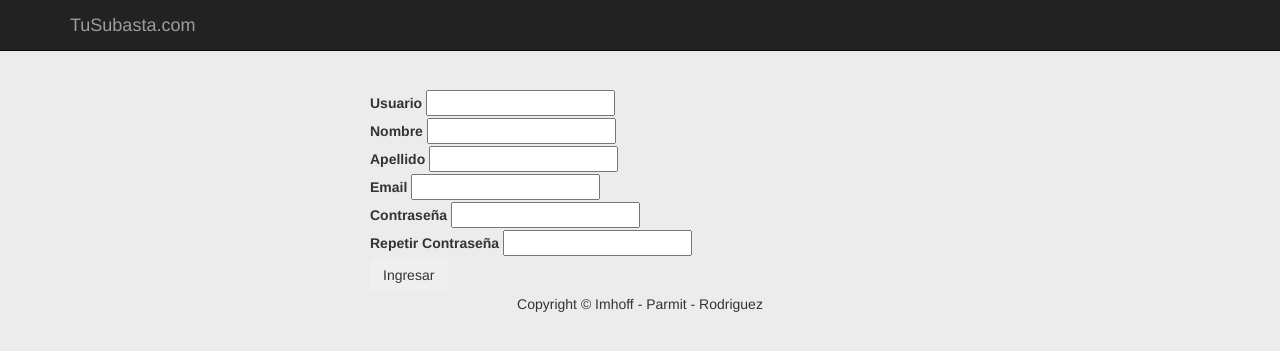
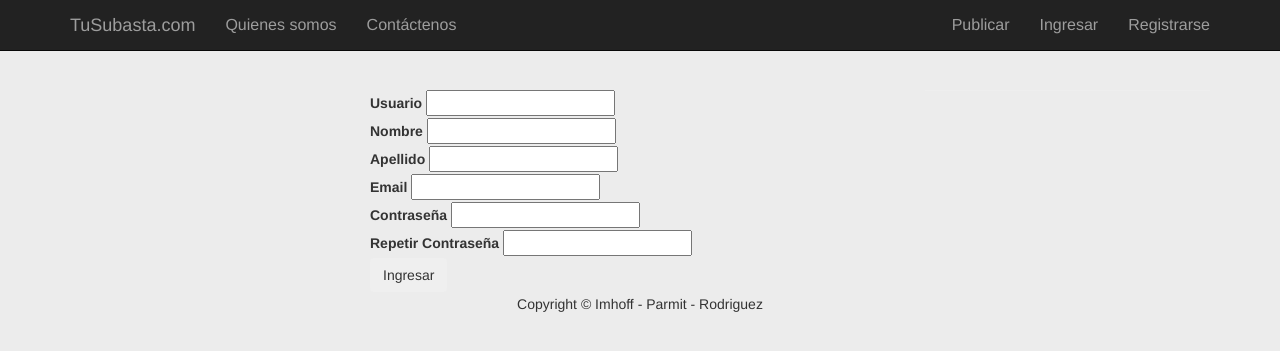
Before and after one commit to d22m9p92/IngWeb, a Django app: page /registrar/ in a window 1280 px wide. Shown: the top 351 px of the page. Run offline with Django 3.2, Linux system fonts and the light colour scheme; some libraries are stand-ins or nearby versions.

Commit message:
Template registracion

```diff
--- a/tusubasta/login/urls.py
+++ b/tusubasta/login/urls.py
@@ -12,6 +12,7 @@ urlpatterns = [
     url(r'^registrar/$', views.registrar),
     url(r'^login/$', LoginView.as_view()),
     url(r'^confirmar/(?P<activacion_token>\w+)/', views.confirmar),
+    url(r'^validacionmail/$', views.validacionmail),
     #url(r'^editarperfil/$', LoginView.as_view()),
 
 ]
--- a/tusubasta/login/views.py
+++ b/tusubasta/login/views.py
@@ -77,7 +77,7 @@ def registrar(request):
             perfil.save()
 
             #send_registration_confirmation(user)
-            return HttpResponseRedirect("/")
+            return HttpResponseRedirect("/validacionmail/")
         else:
             return('contraseña incorreca')
         #else:
@@ -93,3 +93,7 @@ def confirmar(request, activacion_token):
     user.is_active  = True
     user.save()
     return HttpResponseRedirect("/")
+
+
+def validacionmail(request):
+    return render(request, 'validacionmail.html')
--- a/tusubasta/templates/base.html
+++ b/tusubasta/templates/base.html
@@ -22,6 +22,8 @@
 
 <body id="page-top" class="index">
 
+
+    </script>
     <!-- Navigation -->
     <nav class="navbar navbar-inverse navbar-fixed-top" role="navigation">
         <div class="container">
@@ -35,14 +37,51 @@
                 </button>
                 <a class="navbar-brand page-scroll" href="/">TuSubasta.com</a>
             </div>
-            <!-- Collect the nav links, forms, and other content for toggling -->
-            <!-- /.navbar-collapse -->
+            <div class="collapse navbar-collapse" id="bs-example-navbar-collapse-1">
+                <ul class="nav navbar-nav">
+                    <li>
+                        <a href="#">Quienes somos</a>
+                    </li>
+                    <li>
+                        <a href="#">Contáctenos</a>
+                    </li>
+                </ul>
+                <div class="collapse navbar-collapse" id="bs-example-navbar-collapse-1">
+                <ul class="nav navbar-nav navbar-right">
+                    <li class="hidden">
+                        <a href="#page-top"></a>
+                    </li>
+                    {% if request.user.is_authenticated %}
+                    <li>
+                        <a href="/nuevasubasta/">Publicar</a>
+                    </li>
+                    <li>
+                        <a href="/editarperfil/">Mi Perfil</a>
+                    </li>
+                     <li>
+                        <a href="/logout/">Salir</a>
+                    </li>
+                    {% else %}
+                    <li>
+                        <a href="/nuevasubasta/">Publicar</a>
+                    </li>
+                    <li>
+                        <a href="/login/">Ingresar</a>
+                    </li>
+                    <li>
+                        <a href="/registrar/">Registrarse</a>
+                    </li>
+                    {% endif %}
+                </ul>
+            </div>
         </div>
         <!-- /.container -->
     </nav>
     <!-- /.container -->
     <div class="container">
+
         {% block content %}
+
         {% endblock %}
 
         <hr>
--- a/tusubasta/templates/nuevasubasta.html
+++ b/tusubasta/templates/nuevasubasta.html
@@ -4,8 +4,8 @@
 
 {% block content %}
 
-<html lang="en">
-<link rel="stylesheet" href="//code.jquery.com/ui/1.11.4/themes/smoothness/jquery-ui.css">
+    <html lang="en">
+    <link rel="stylesheet" href="//code.jquery.com/ui/1.11.4/themes/smoothness/jquery-ui.css">
     <script src="//code.jquery.com/jquery-1.10.2.js"></script>
     <script src="//code.jquery.com/ui/1.11.4/jquery-ui.js"></script>
     <script>
```
Also changed, not shown: tusubasta/templates/validacionmail.html (added, +13 -0 lines).
